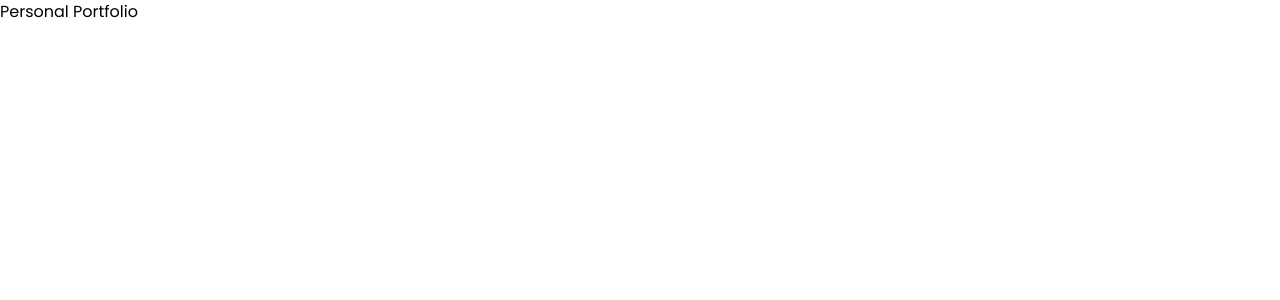
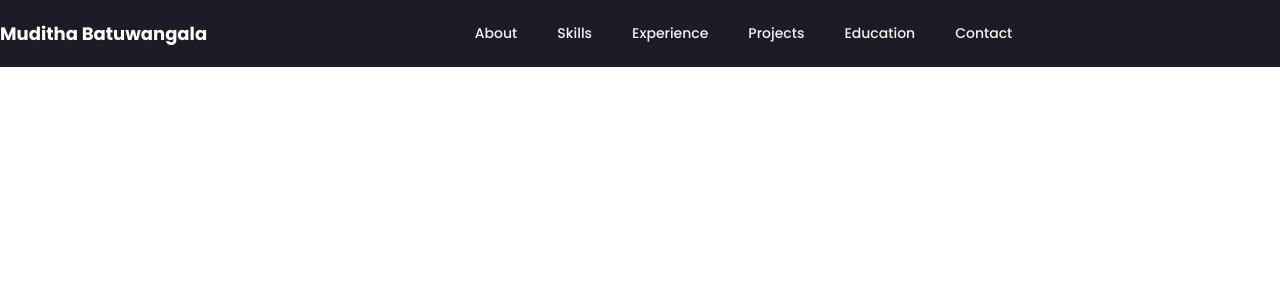
Before and after one commit to mudithatharuka/Personal-Portfolio, a React (Vite) app: page / in a window 1280 px wide. Shown: the top 300 px of the page. Built offline with nearby package versions, Linux system fonts and the light colour scheme.

Commit message:
Init the navbar dev

```diff
--- a/src/App.jsx
+++ b/src/App.jsx
@@ -1,5 +1,33 @@
+import { BrowserRouter } from "react-router-dom";
+import Navbar from "./components/Navbar";
+import "./themes.css";
+import { useEffect } from "react";
+
 const App = () => {
-  return <div>Personal Portfolio</div>;
+  useEffect(() => {
+    // NOTE: This should be set based on some kind of toggle or theme selector.
+    // I've added this here for demonstration purposes
+    localStorage.setItem("theme", "dark");
+
+    // If the user has selected a theme, use that
+    const selectedTheme = localStorage.getItem("theme");
+
+    if (selectedTheme) {
+      document.body.classList.add(selectedTheme);
+      // Else if the users OS preferences prefers dark mode
+    } else if (window.matchMedia("(prefers-color-scheme: dark)").matches) {
+      document.body.classList.add("dark");
+      // Else use light mode
+    } else {
+      document.body.classList.add("light");
+    }
+  }, []);
+
+  return (
+    <BrowserRouter>
+      <Navbar />
+    </BrowserRouter>
+  );
 };
 
 export default App;
--- /dev/null
+++ b/src/components/Navbar.jsx
@@ -0,0 +1,48 @@
+import React, { useState, useEffect } from "react";
+import { Link } from "react-router-dom";
+
+import { styles } from "../styles";
+import { navLinks } from "../constants/data";
+
+const Navbar = () => {
+  const [active, setActive] = useState("");
+
+  return (
+    <nav className="bg-background py-5 w-full flex justify-center items-center sticky top-0 z-20">
+      <div className="flex justify-between w-full max-w-7xl items-center mx-auto ">
+        <Link
+          to="/"
+          className="flex items-center gap-2"
+          onClick={() => {
+            setActive("");
+            window.scroll(0, 0);
+          }}
+        >
+          <p className="text-white text-[18px] font-bold cursor-pointer flex">
+            Muditha Batuwangala
+          </p>
+        </Link>
+        <ul className="list-none hidden sm:flex flex-row gap-10">
+          {navLinks.map((navItem) => (
+            <li
+              key={navItem.id}
+              className={`${
+                active === navItem.title ? "text-white" : "text-txtPrimary"
+              } hover:text-white cursor-pointer text-[14px] font-medium`}
+              onClick={() => {
+                setActive(navItem.title);
+              }}
+            >
+              <a href={`#${navItem.id}`}>{navItem.title}</a>
+            </li>
+          ))}
+        </ul>
+        <div>
+          <button></button>
+        </div>
+      </div>
+    </nav>
+  );
+};
+
+export default Navbar;
--- a/src/themes.css
+++ b/src/themes.css
@@ -5,7 +5,12 @@
 .dark {
   --primary: 76, 120, 230;
 
-  --background: 34, 42, 53;
+  /* --gradDblue:;
+  --gradLblue:;
+   */
+  /* --background: 28, 33, 41; */
+  --background: 28, 28, 39;
+  /* --background: 34, 42, 53; */
   --altBackground: 25, 33, 44;
   --footerBackground: 0, 17, 45;
 
@@ -15,7 +20,7 @@
   --copy-primary: 23, 23, 23;
   --copy-secondary: 115, 115, 115; */
 
-  --txtPrimary: 242, 245, 247;
+  --txtPrimary: 242, 243, 244;
   --txt-secondary: 200, 207, 216;
   --txtTertiary: 98, 105, 112;
   --txtQuaternary: 87, 92, 102;
@@ -24,7 +29,7 @@
   --cta-active: 124, 58, 237;
   --cta-text: 255, 255, 255; */
 
-  background: rgba(var(--background));
+  /* background: rgba(var(--background)); */
 }
 
 /* .light {
```
